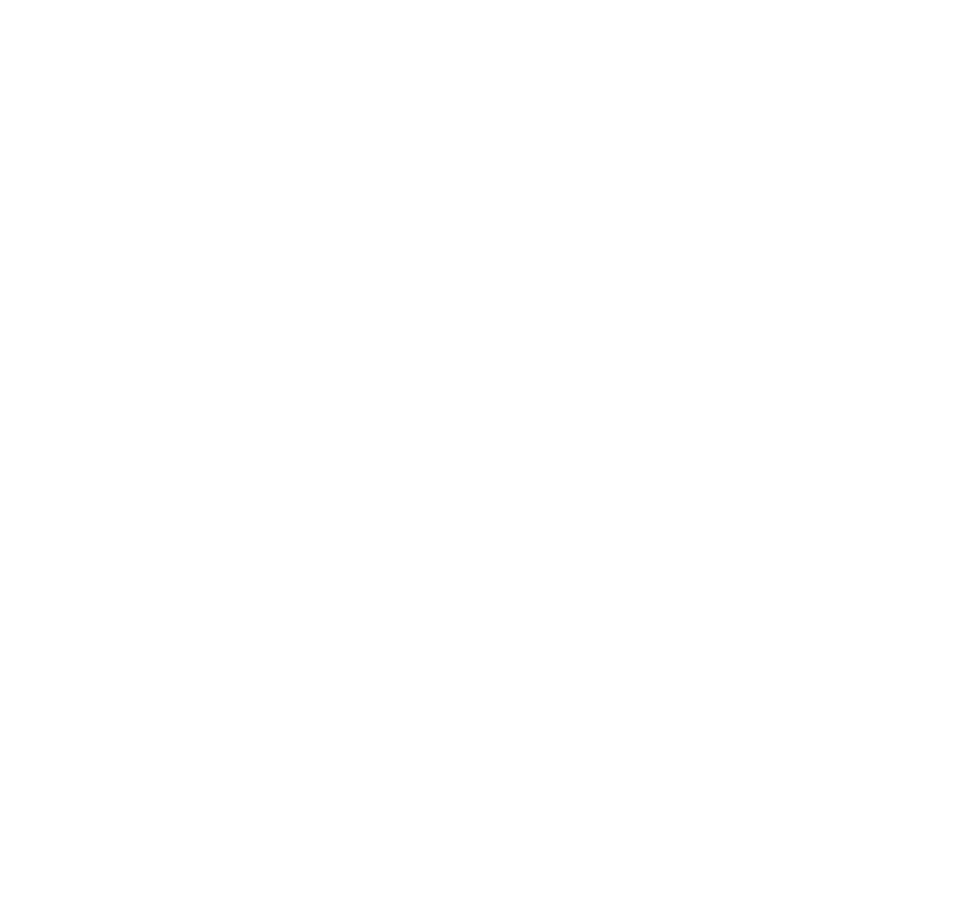
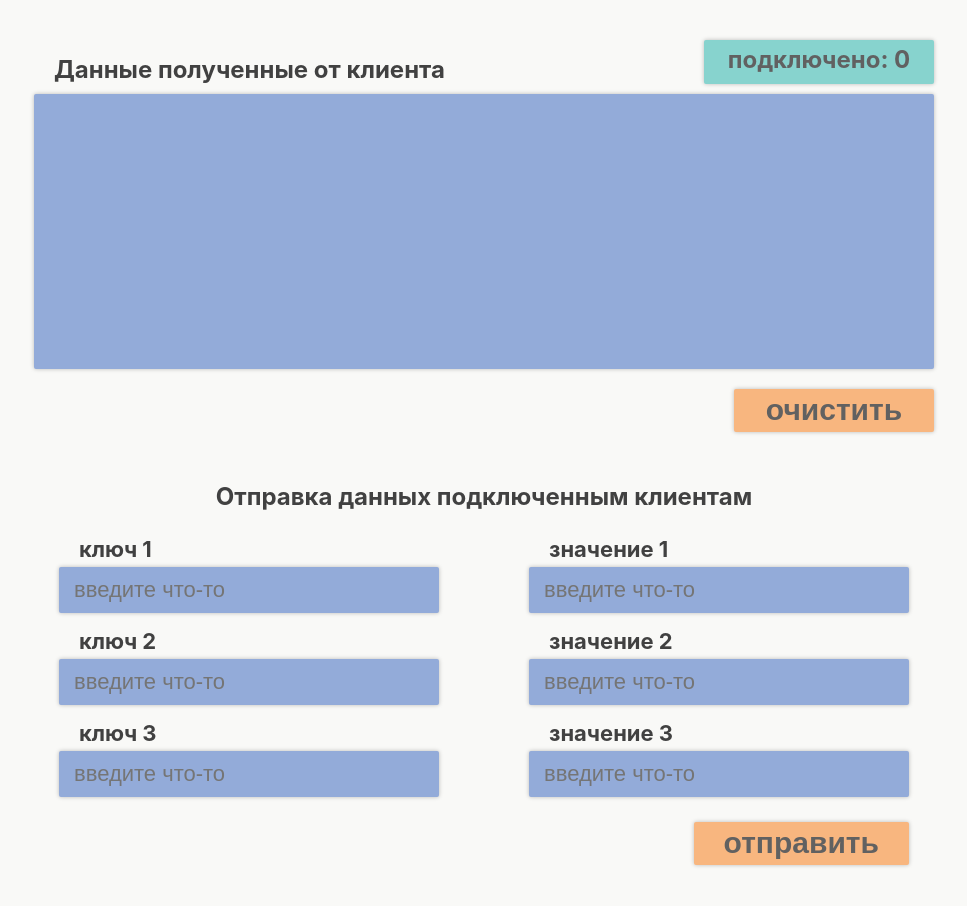
Before and after one commit to arec0000/x-home, a React (Create React App) app in the folder client/: page / in a window 1280 px wide. Shown: the top 906 px of the page, without its empty margins (156-1123 px from the left). Before the commit the page ends 800 px from the top, so only its background shows below. Built offline with nearby package versions, Linux system fonts and the light colour scheme.

Commit message:
client: create test app layout

```diff
--- a/client/src/App.css
+++ /dev/null
@@ -1,38 +0,0 @@
-.App {
-  text-align: center;
-}
-
-.App-logo {
-  height: 40vmin;
-  pointer-events: none;
-}
-
-@media (prefers-reduced-motion: no-preference) {
-  .App-logo {
-    animation: App-logo-spin infinite 20s linear;
-  }
-}
-
-.App-header {
-  background-color: #282c34;
-  min-height: 100vh;
-  display: flex;
-  flex-direction: column;
-  align-items: center;
-  justify-content: center;
-  font-size: calc(10px + 2vmin);
-  color: white;
-}
-
-.App-link {
-  color: #61dafb;
-}
-
-@keyframes App-logo-spin {
-  from {
-    transform: rotate(0deg);
-  }
-  to {
-    transform: rotate(360deg);
-  }
-}
--- a/client/src/App.js
+++ /dev/null
@@ -1,11 +0,0 @@
-import './App.css';
-
-function App() {
-  return (
-    <div className="App">
-
-    </div>
-  );
-}
-
-export default App;
--- /dev/null
+++ b/client/src/components/app/App.css
@@ -0,0 +1,11 @@
+.App {
+  /* text-align: center; */
+  max-width: 900px;
+  margin: 0 auto;
+}
+
+body {
+  background-color: #F9F9F7;
+  padding-top: 30px;
+  padding-bottom: 50px;
+}
--- /dev/null
+++ b/client/src/components/app/App.js
@@ -0,0 +1,15 @@
+import DataOutput from '../data-output/data-output';
+import DataSend from '../data-send/data-send';
+
+import './App.css';
+
+function App() {
+  return (
+    <div className="App">
+      <DataOutput/>
+      <DataSend/>
+    </div>
+  );
+}
+
+export default App;
--- /dev/null
+++ b/client/src/components/connected-count/connected-count.css
@@ -0,0 +1,12 @@
+.connected-count {
+    display: block;
+    width: 200px;
+    padding: 5px 15px 10px 15px;
+    background-color: #87D3CE;
+    border-radius: 2px;
+    box-shadow: 0 0 4px rgba(0, 0, 0, .25);
+    text-align: center;
+    font-size: 24px;
+    font-weight: 700;
+    color: #616161;
+}
--- /dev/null
+++ b/client/src/components/connected-count/connected-count.js
@@ -0,0 +1,7 @@
+import './connected-count.css';
+
+function ConnectedCount() {
+    return <output className="connected-count">подключено: 0</output>
+}
+
+export default ConnectedCount;
--- /dev/null
+++ b/client/src/components/data-output/data-output.css
@@ -0,0 +1,61 @@
+.data-output {
+    display: flex;
+    flex-direction: column;
+    max-width: 900px;
+    margin: 0 auto;
+}
+
+.data-output__header__description {
+    margin-left: 20px;
+    margin-bottom: 10px;
+    color: #414141;
+    margin-top: 25px;
+}
+
+.data-output__header {
+    display: flex;
+    justify-content: space-between;
+    align-items: center;
+}
+
+.data-output__field {
+    width: 100%;
+    height: 275px;
+    margin: 0 auto;
+    padding: 25px;
+    box-sizing: border-box;
+    background-color: #93ABD9;
+    border-radius: 2px;
+    box-shadow: 0 0 4px rgba(0, 0, 0, .25);
+    font-size: 18px;
+    color: #242424;
+}
+
+.data-output__clear {
+    align-self: flex-end;
+    width: 200px;
+    margin-top: 20px;
+    padding-top: 4px;
+    padding-bottom: 5px;
+    padding-left: 30px;
+    padding-right: 30px;
+    background-color: #F8B67F;
+    border: 0;
+    border-radius: 2px;
+    font-size: 30px;
+    color: #616161;
+    font-weight: 700;
+    box-shadow: 0 0 4px rgba(0, 0, 0, .25);
+    transition-property: background-color color;
+    transition-duration: 0.13s;
+}
+
+.data-output__clear:hover {
+    background-color: #FF5E03;
+    color: #333333;
+}
+
+.data-output__clear:active {
+    background-color: #FFD1AA;
+    color: #616161;
+}
--- /dev/null
+++ b/client/src/components/data-output/data-output.js
@@ -0,0 +1,20 @@
+import ConnectedCount from '../connected-count/connected-count';
+
+import './data-output.css';
+
+function DataOutput() {
+    return (
+        <div className="data-output">
+            <div className="data-output__header">
+                <h2 className="data-output__header__description">Данные полученные от клиента</h2>
+                <ConnectedCount/>
+            </div>
+            <div className="data-output__field">
+
+            </div>
+            <button className="data-output__clear">очистить</button>
+        </div>
+    );
+}
+
+export default DataOutput;
--- /dev/null
+++ b/client/src/components/data-send/data-send.css
@@ -0,0 +1,69 @@
+.data-send {
+    width: 850px;
+    margin: 50px auto 0 auto;
+    color: #414141;
+}
+
+.data-send__header {
+    text-align: center;
+    margin-bottom: 25px;
+}
+
+.data-send__input-line {
+    display: flex;
+    justify-content: space-between;
+    margin-top: 15px;
+    font-size: 22px;
+}
+
+.data-send__input-line__header {
+    margin: 0 0 5px 20px;
+    font-size: 22px;
+}
+
+.data-send__input {
+    width: 350px;
+    padding: 10px 15px;
+    border: 0;
+    border-radius: 2px;
+    background-color: #93ABD9;
+    box-shadow: 0 0 4px rgba(0, 0, 0, .25);
+    font-size: 22px;
+    color: #242424;
+    transition-property: background-color color;
+    transition-duration: 0.13s;
+}
+
+.data-send__input:focus {
+    outline: none;
+    background-color: #7F91B5;
+}
+
+.data-send__input:focus::placeholder {
+    color: #414141;
+}
+
+.data-send__submit {
+    display: block;
+    margin: 25px 0 0 auto;
+    padding: 4px 30px 5px 30px;
+    background-color: #F8B67F;
+    box-shadow: 0 0 4px rgba(0, 0, 0, .25);
+    border-radius: 2px;
+    border: 0;
+    font-size: 30px;
+    font-weight: 700;
+    color: #616161;
+    transition-property: background-color color;
+    transition-duration: 0.13s;
+}
+
+.data-send__submit:hover {
+    background-color: #FF5E03;
+    color: #333333;
+}
+
+.data-send__submit:active {
+    background-color: #FFD1AA;
+    color: #616161;
+}
--- /dev/null
+++ b/client/src/components/data-send/data-send.js
@@ -0,0 +1,44 @@
+import './data-send.css'
+
+function DataSend() {
+    return (
+        <div className="data-send">
+            <h2 className="data-send__header">Отправка данных подключенным клиентам</h2>
+            <form>
+                <div className="data-send__input-line">
+                    <div>
+                        <h3 className="data-send__input-line__header">ключ 1</h3>
+                        <input type="text" className="data-send__input" placeholder="введите что-то"/>
+                    </div>
+                    <div>
+                        <h3 className="data-send__input-line__header">значение 1</h3>
+                        <input type="text" className="data-send__input" placeholder="введите что-то"/>
+                    </div>
+                </div>
+                <div className="data-send__input-line">
+                    <div>
+                        <h3 className="data-send__input-line__header">ключ 2</h3>
+                        <input type="text" className="data-send__input" placeholder="введите что-то"/>
+                    </div>
+                    <div>
+                        <h3 className="data-send__input-line__header">значение 2</h3>
+                        <input type="text" className="data-send__input" placeholder="введите что-то"/>
+                    </div>
+                </div>
+                <div className="data-send__input-line">
+                    <div>
+                        <h3 className="data-send__input-line__header">ключ 3</h3>
+                        <input type="text" className="data-send__input" placeholder="введите что-то"/>
+                    </div>
+                    <div>
+                        <h3 className="data-send__input-line__header">значение 3</h3>
+                        <input type="text" className="data-send__input" placeholder="введите что-то"/>
+                    </div>
+                </div>
+                <button type="submit" className="data-send__submit">отправить</button>
+            </form>
+        </div>
+    );
+}
+
+export default DataSend;
--- a/client/src/index.js
+++ b/client/src/index.js
@@ -1,7 +1,7 @@
 import React from 'react';
 import ReactDOM from 'react-dom';
 import './index.css';
-import App from './App';
+import App from './components/app/App';
 
 ReactDOM.render(
   <React.StrictMode>
```
Also changed, not shown: client/src/index.css (line endings or trailing spaces).
